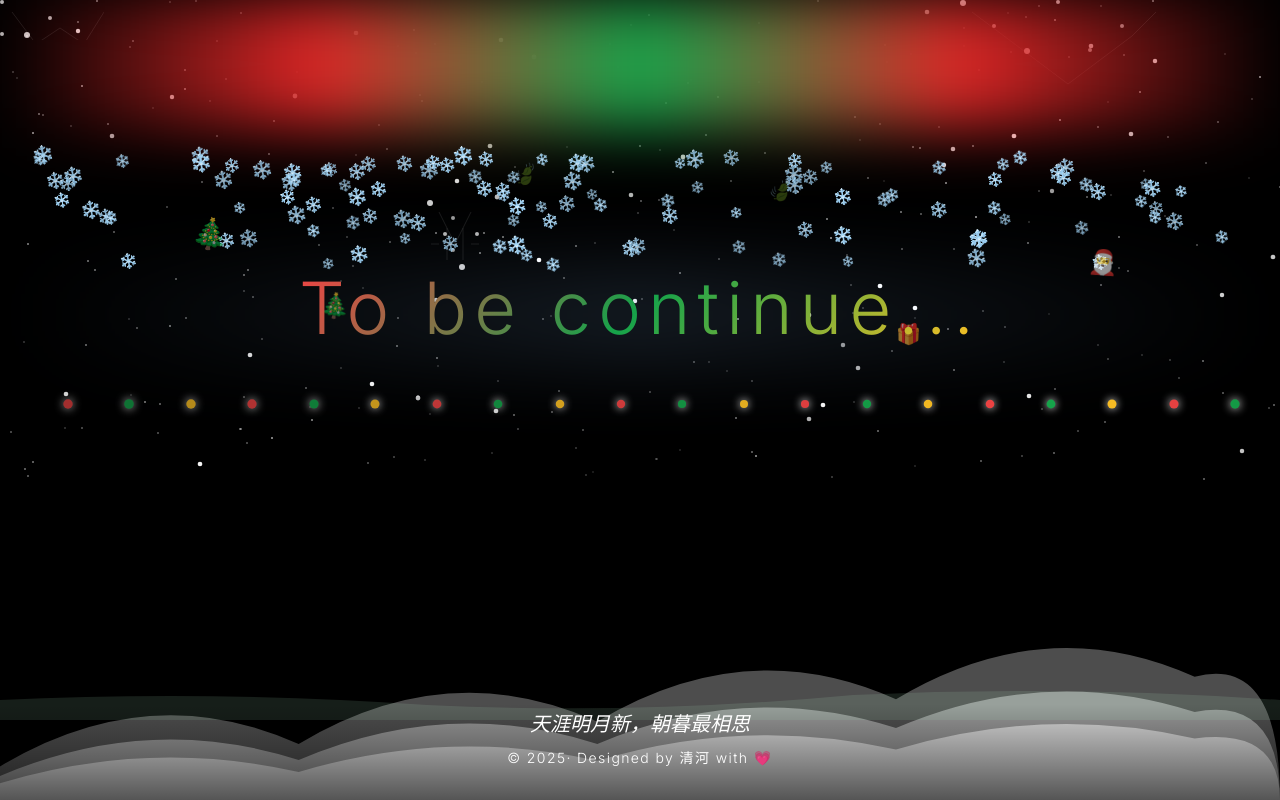
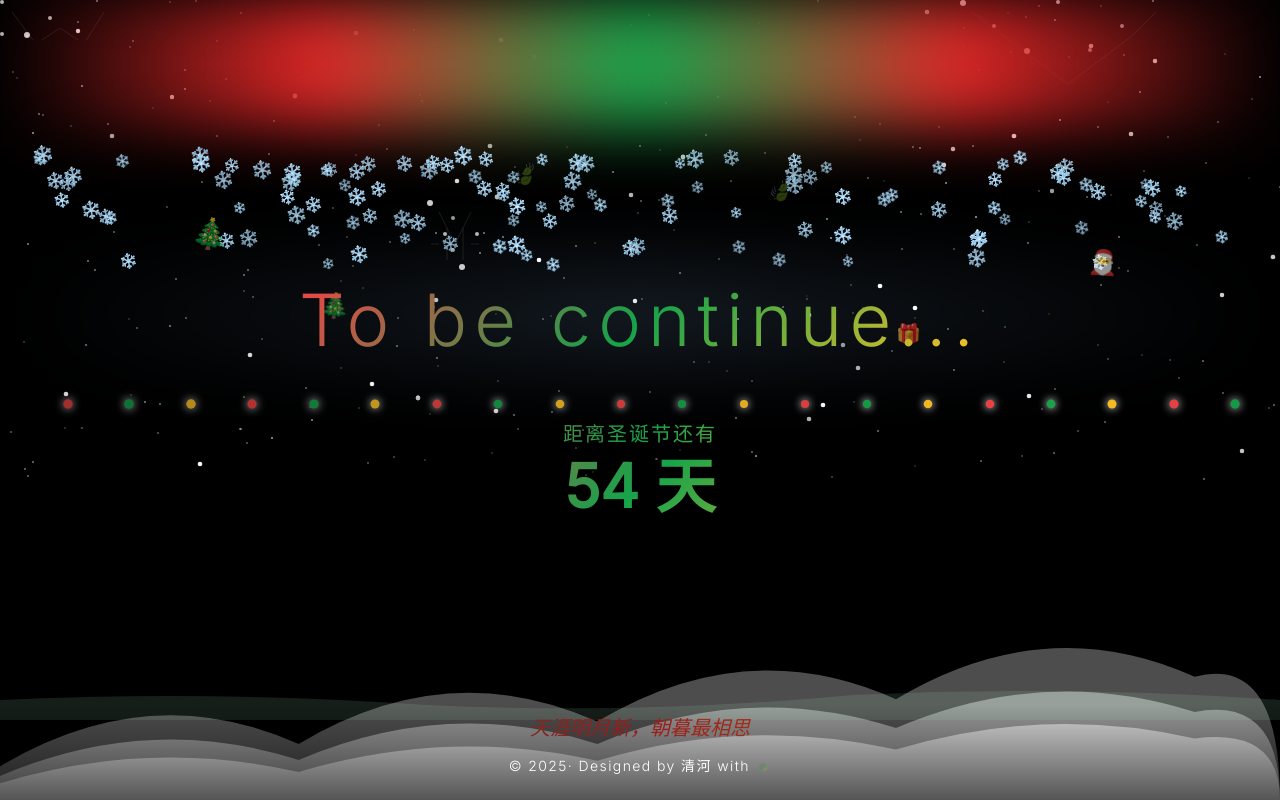
Before and after one commit to LoveEdgar/LoveEdgar.github.io, a plain HTML site: page index.html in a window 1280 px wide. Drawn offline with nearby package versions, Linux system fonts and the light colour scheme.

Commit message:
Update index.html

```diff
--- a/index.html
+++ b/index.html
@@ -3,9 +3,9 @@
 <head>
     <meta charset="UTF-8">
     <meta name="viewport" content="width=device-width, initial-scale=1.0">
-    <title>🎄🧑‍🎄🎁Merry Christmas🧑‍🎄🎄🎁</title>
-    <script src="https://unpkg.com/framer-motion@10.16.4/dist/framer-motion.js  "></script>
-    <script src="https://cdn.tailwindcss.com  "></script>
+    <title>🎄🧑‍🎄🎁Merry Christmasl🎁🧑‍🎄🎄</title>
+    <script src="https://unpkg.com/framer-motion@10.16.4/dist/framer-motion.js"></script>
+    <script src="https://cdn.tailwindcss.com"></script>
     <style>
         @import url('https://fonts.googleapis.com/css2?family=Inter:wght@300;400&display=swap');
 
@@ -21,6 +21,20 @@
         }
 
         .gradient-text {
+            background: linear-gradient(135deg, #ef4444 0%, #16a34a 50%, #fbbf24 100%);
+            -webkit-background-clip: text;
+            -webkit-text-fill-color: transparent;
+            background-clip: text;
+        }
+
+        .poetry-gradient {
+            background: linear-gradient(135deg, #166534 0%, #991b1b 50%, #ca8a04 100%);
+            -webkit-background-clip: text;
+            -webkit-text-fill-color: transparent;
+            background-clip: text;
+        }
+
+        .countdown-text {
             background: linear-gradient(135deg, #ef4444 0%, #16a34a 50%, #fbbf24 100%);
             -webkit-background-clip: text;
             -webkit-text-fill-color: transparent;
@@ -72,6 +86,30 @@
             opacity: 0.3;
             pointer-events: none;
         }
+
+        .blinking-dot {
+            display: inline-block;
+            width: 8px;
+            height: 8px;
+            border-radius: 50%;
+            background: linear-gradient(135deg, #ef4444 0%, #16a34a 50%, #fbbf24 100%);
+            animation: blink 2s infinite;
+            margin: 0 4px;
+            vertical-align: middle;
+        }
+
+        @keyframes blink {
+            0%, 100% { opacity: 1; }
+            50% { opacity: 0.3; }
+        }
+
+        .footer-container {
+            position: absolute;
+            bottom: 0;
+            left: 0;
+            right: 0;
+            z-index: 10;
+        }
     </style>
 </head>
 <body class="bg-black text-white flex flex-col overflow-hidden relative min-h-screen">
@@ -95,25 +133,34 @@
     <!-- 主要内容 -->
     <div class="relative flex-1 flex items-center justify-center z-10 px-4">
         <div id="main-content" class="text-center max-w-4xl">
-            <h1 id="main-text" class="text-4xl md:text-7xl font-thin tracking-widest mb-16 gradient-text">
+            <h1 id="main-text" class="text-4xl md:text-7xl font-thin tracking-widest gradient-text">
                 To be continue...
             </h1>
+
+            <!-- 添加倒计时 -->
+            <div id="countdown" class="mt-16">
+                <div class="text-lg md:text-xl font-light tracking-widest mb-2 gradient-text">距离圣诞节还有</div>
+                <div id="days-count" class="text-4xl md:text-6xl font-bold countdown-text">54 天</div>
+            </div>
         </div>
     </div>
 
     <!-- 页脚 -->
-    <footer id="footer" class="relative z-10 py-8 text-center">
-        <div id="poetry" class="mb-2 kaiti-font text-xl italic opacity-90">
+    <footer id="footer" class="footer-container py-6 text-center">
+        <div id="poetry" class="mb-3 kaiti-font text-xl italic opacity-90 poetry-gradient">
             天涯明月新，朝暮最相思
         </div>
         <div id="copyright" class="text-white text-sm tracking-widest font-light">
-            © 2025· Designed by 清河 with <span class="text-pink-400">💗</span>
+            © 2025· Designed by 清河 with <span class="blinking-dot"></span>
         </div>
     </footer>
 
     <script>
         // 等待DOM加载完成
         document.addEventListener('DOMContentLoaded', function() {
+            // 初始化倒计时
+            initCountdown();
+
             // 创建星空
             createStarrySky();
 
@@ -129,6 +176,36 @@
             // 初始化动画
             initAnimations();
         });
+
+        // 初始化倒计时功能
+        function initCountdown() {
+            const countdownElement = document.getElementById('days-count');
+
+            // 更新倒计时
+            function updateCountdown() {
+                const today = new Date();
+                const currentYear = today.getFullYear();
+                const christmasDate = new Date(currentYear, 11, 25); // 12月25日，月份从0开始
+
+                // 如果今年圣诞节已过，计算明年圣诞节
+                if (today > christmasDate) {
+                    christmasDate.setFullYear(currentYear + 1);
+                }
+
+                // 计算天数差
+                const timeDiff = christmasDate.getTime() - today.getTime();
+                const daysDiff = Math.ceil(timeDiff / (1000 * 3600 * 24));
+
+                // 更新显示
+                countdownElement.textContent = `${daysDiff} 天`;
+            }
+
+            // 初始更新
+            updateCountdown();
+
+            // 每天更新一次
+            setInterval(updateCountdown, 24 * 60 * 60 * 1000);
+        }
 
         function createStarrySky() {
             const starrySky = document.getElementById('starry-sky');
@@ -581,6 +658,17 @@
                 mainText.style.transform = 'translateY(0)';
             }, 100);
 
+            // 倒计时动画
+            const countdown = document.getElementById('countdown');
+            countdown.style.opacity = '0';
+            countdown.style.transform = 'translateY(20px)';
+
+            setTimeout(() => {
+                countdown.style.transition = 'opacity 1s ease-out, transform 1s ease-out';
+                countdown.style.opacity = '1';
+                countdown.style.transform = 'translateY(0)';
+            }, 800);
+
             // 页脚动画
             const footer = document.getElementById('footer');
             const poetry = document.getElementById('poetry');
```
